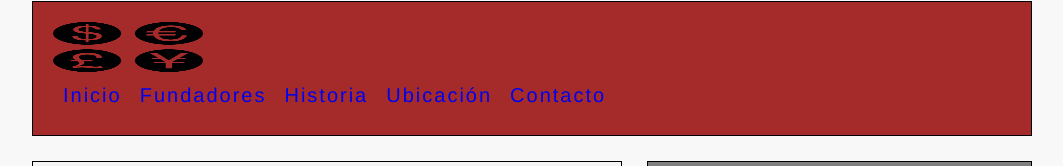
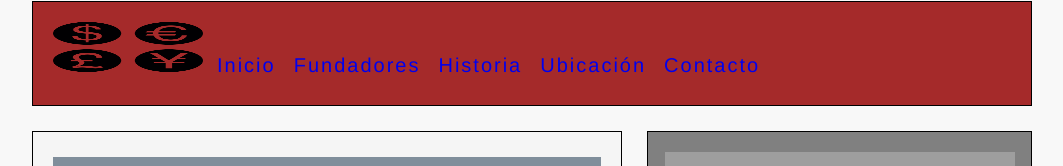
Before and after one commit to CarlosArizaf7/proyecto-de-desarrollo-wed, a website: page contacto.html in a window 1280 px wide. Shown: the part 156-322 px from the top of the page, without its empty margins (108-1171 px from the left). Drawn offline with Linux system fonts and the light colour scheme; grey boxes are pictures that could not be loaded.

Commit message:
Se modifico 2 comentarios de los 5 htmls para hacerlos mas cortos en los mismos tambien se agregaron 2  comentarios para la etiqueta sidebar y form. en las secciones de contacto, fundadores, ubicacion y historia se borro la etiqueta nav para que el logo este aliniado a la izquierda del menu. En el index tambien se agrego comentarios para el carroussel y para la etiqueta scricp

```diff
--- a/contacto.html
+++ b/contacto.html
@@ -11,15 +11,15 @@
 </head>
 <body>
     <header class="titulo">
-        <!--este es el titulo de la pagina-->
+        <!--Titulo de la pagina-->
         <h1>Contacto</h1>
      </header>
 <div class="contenedor">
  <header class="header">
-   <!--esta es la imagen es del logo-->
+   <!--Imagen del logo-->
    <img src="imagenes/img1.png" alt="logo" width="150px" height="50px">
-   <nav>
-        <ul>
+                   <!--Menu-->
+       <ul>
              <li><a href="index.html">Inicio</a></li>
              <li> <a href="fundadores.html">Fundadores</a></li>
              <li> <a href="historia.html">Historia</a></li>
@@ -31,6 +31,7 @@
     <main class="contenido">
     <article class="article">
      <h1>¿Quieres  que nos pongamos en contacto contigo?</h1>
+        <!--Formulario-->
       <form>
             <fieldset>
                 <legend>Formulario</legend>
@@ -65,6 +66,7 @@
         </form>
         </article>
         </main>
+         <!--Barra lateral-->
         <aside class="sidebar">
             <div>
               <iframe width="350" height="200"src="https://www.youtube.com/embed/l0okMAaZcJU" title="YouTube video player" frameborder="0" allow="accelerometer; autoplay; clipboard-write; encrypted-media; gyroscope; picture-in-picture" allowfullscreen></iframe>
--- a/scss/_colores.scss
+++ b/scss/_colores.scss
@@ -1,3 +1,4 @@
+/*Colores*/
 $body-colour:#f8f8f8;
 $gold:#ffd700;
 $gray: #808080;
--- a/scss/_contenedor.scss
+++ b/scss/_contenedor.scss
@@ -1,4 +1,4 @@
- /* contenedor*/
+ /* Contenedor*/
  .contenedor {
   width: 90%;
   max-width: 1000px;
@@ -21,7 +21,7 @@
 }
 
 .contenedor>.contenido {
-  /*el contenido abarca 3 columnas*/
+  /*El contenido abarca 3 columnas*/
   grid-column: span 3;
   grid-row: span 4;
 }
@@ -48,7 +48,7 @@
   justify-content: center;
 }
 
-/*estilo para imagen */
+/*Estilo para imagen */
 .contenedor .sidebar img {
   display: block;
   width: 100%;
--- a/scss/_efectos.scss
+++ b/scss/_efectos.scss
@@ -1,4 +1,4 @@
-/* Animacion para titulo */
+/* Animacion para el titulo */
 .bg-5{
 
     background: linear-gradient(135deg, rgb(227, 227, 227) 0%, rgb(93, 104, 116) 10%);
--- a/scss/_footer.scss
+++ b/scss/_footer.scss
@@ -1,4 +1,4 @@
-/* footer */
+/* Footer */
 footer{
 
   h5{
--- a/scss/_fuentes.scss
+++ b/scss/_fuentes.scss
@@ -1,3 +1,4 @@
+/*Fuentes*/
 $body-font: Raleway;
 $title-font:'Sigmar One', cursive;
 $menu-font:'Franklin Gothic Medium', 'Arial Narrow', Arial, sans-serif;
--- a/scss/_general.scss
+++ b/scss/_generales.scss
@@ -1,3 +1,4 @@
+/*Generales*/
 *{
   Margin: 0%;
   padding: 0px;
--- a/scss/_header.scss
+++ b/scss/_header.scss
@@ -1,4 +1,4 @@
-/* header */
+/* Header */
 .titulo {
     h1{
         font-family: $title-font;
--- a/scss/_menu.scss
+++ b/scss/_menu.scss
@@ -1,4 +1,4 @@
- /* menu */
+ /* Menu */
  ul{
     font-family: $menu-font;
     padding-top: 1px;
--- a/scss/estilos.scss
+++ b/scss/estilos.scss
@@ -1,3 +1,4 @@
+/*Estilos*/
 @import "colores";
 @import "fuentes";
 @import "general";
```
Also changed, not shown: fundadores.html (+5 -4 lines), historia.html (+6 -5 lines), index.html (+7 -7 lines), ubicacion.html (+5 -5 lines), css/estilos.css.
